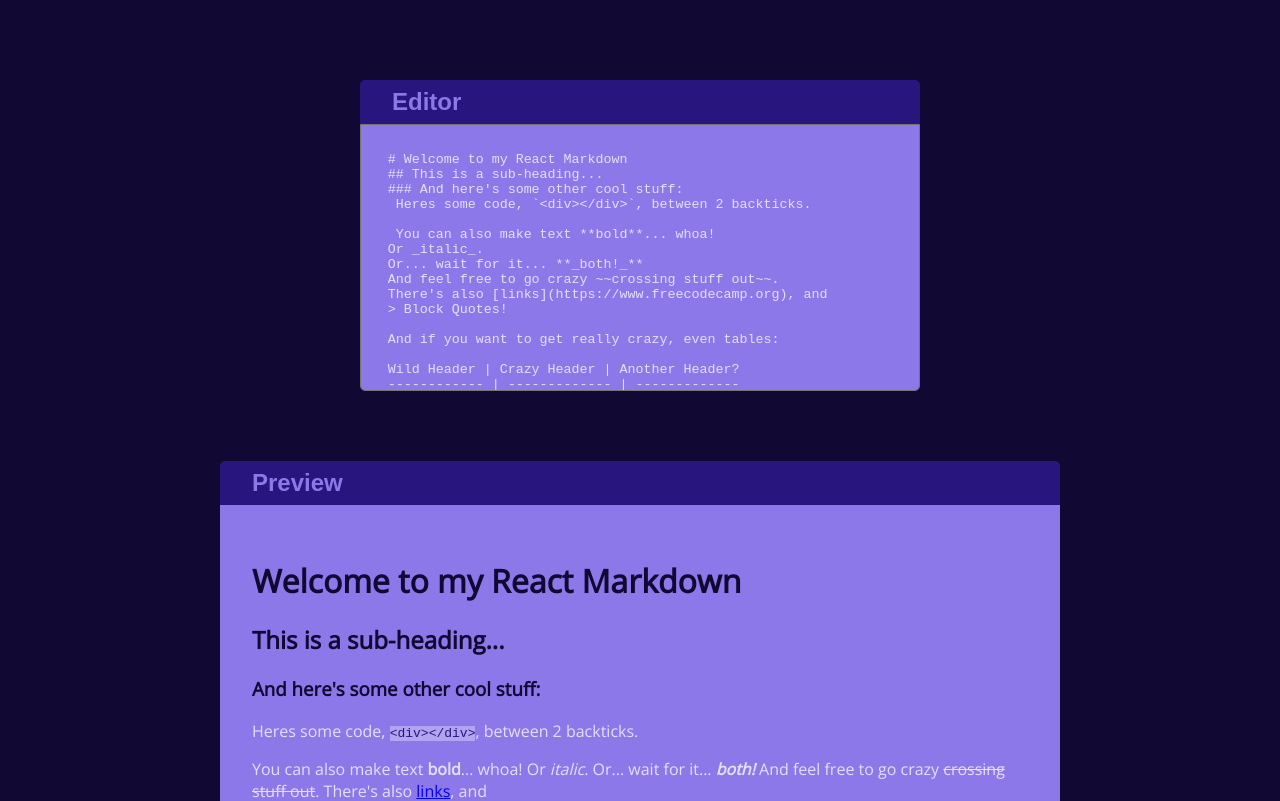
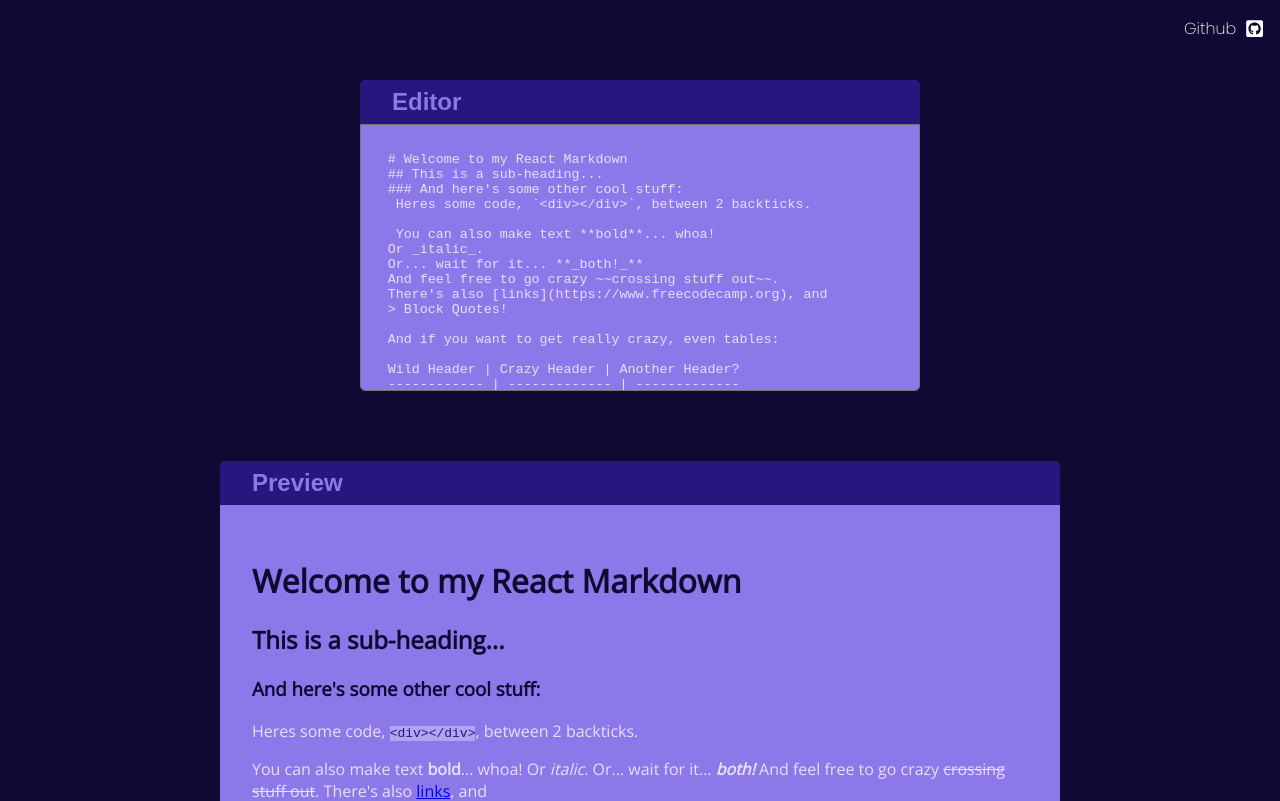
Before and after one commit to napstar-420/react-markdown-previewer, a React (Create React App) app: page / in a window 1280 px wide. Shown: the top 801 px of the page. Built offline with nearby package versions, Linux system fonts and the light colour scheme; a web font is replaced by a local one.

Commit message:
Added Github Link

```diff
--- a/src/App.js
+++ b/src/App.js
@@ -1,5 +1,6 @@
 import {useEffect, useState} from 'react';
 import ReactMarkdown from 'react-markdown';
+import {FaGithubSquare} from 'react-icons/fa'
 import gfm from 'remark-gfm';
 import './Scss/main.css';
 
@@ -44,6 +45,7 @@ And here. | Okay. | I think we get it.
 
   return (
     <div className="App">
+      <a style={{color: 'white', fontFamily: 'poppins', display: 'flex' , alignItems: 'center', justifyContent: 'space-between', width: '5em', position: 'absolute', right: '1rem', top: '1rem', textDecoration: 'none'}} href='https://github.com/napstar-420/react-markdown-previewer' rel='noreferrer' target='_blank' >Github <FaGithubSquare fontSize='1.2rem'/></a>
       <div className="editor-container">
         <h1 className='header'>Editor</h1>
         <textarea name="editor" id="editor" placeholder='Write Markdown here' className='style_edit-prev' rows='10' cols='50' style={{resize: 'none'}} value={markdownText} onChange={(e)=>setMarkdownText(e.target.value)}/>
--- a/src/Scss/main.css
+++ b/src/Scss/main.css
@@ -13,6 +13,7 @@ body {
   background-color: #110934;
   padding: 5em;
   min-height: 100vh;
+  position: relative;
 }
 
 .App .header {
--- a/src/Scss/main.scss
+++ b/src/Scss/main.scss
@@ -13,6 +13,7 @@ body {
     background-color: #110934;
     padding: 5em;
     min-height: 100vh;
+    position: relative;
 
     .header {
         margin: 0%;
```
Also changed, not shown: 1 other file (tests, documents, lock files or other folders).
